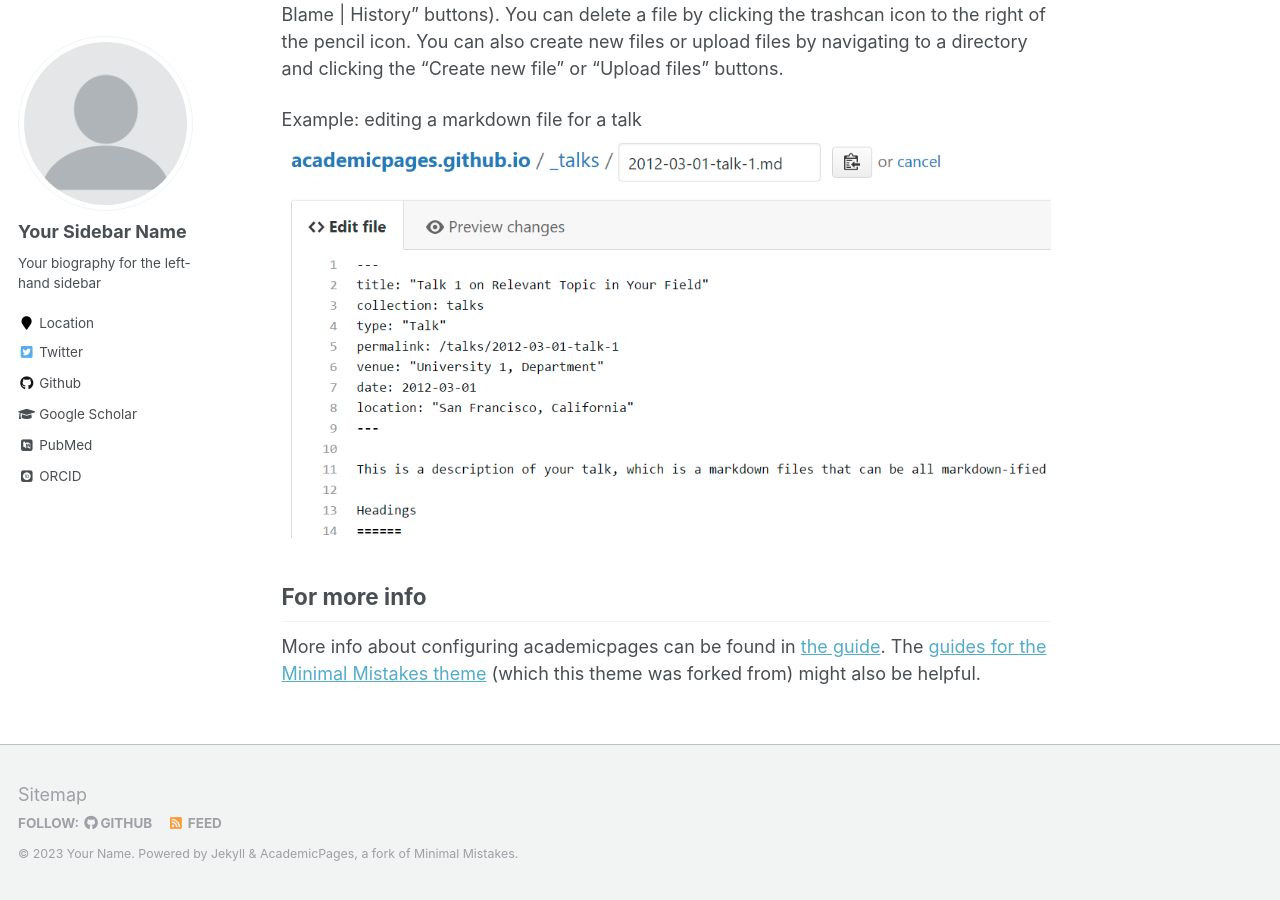
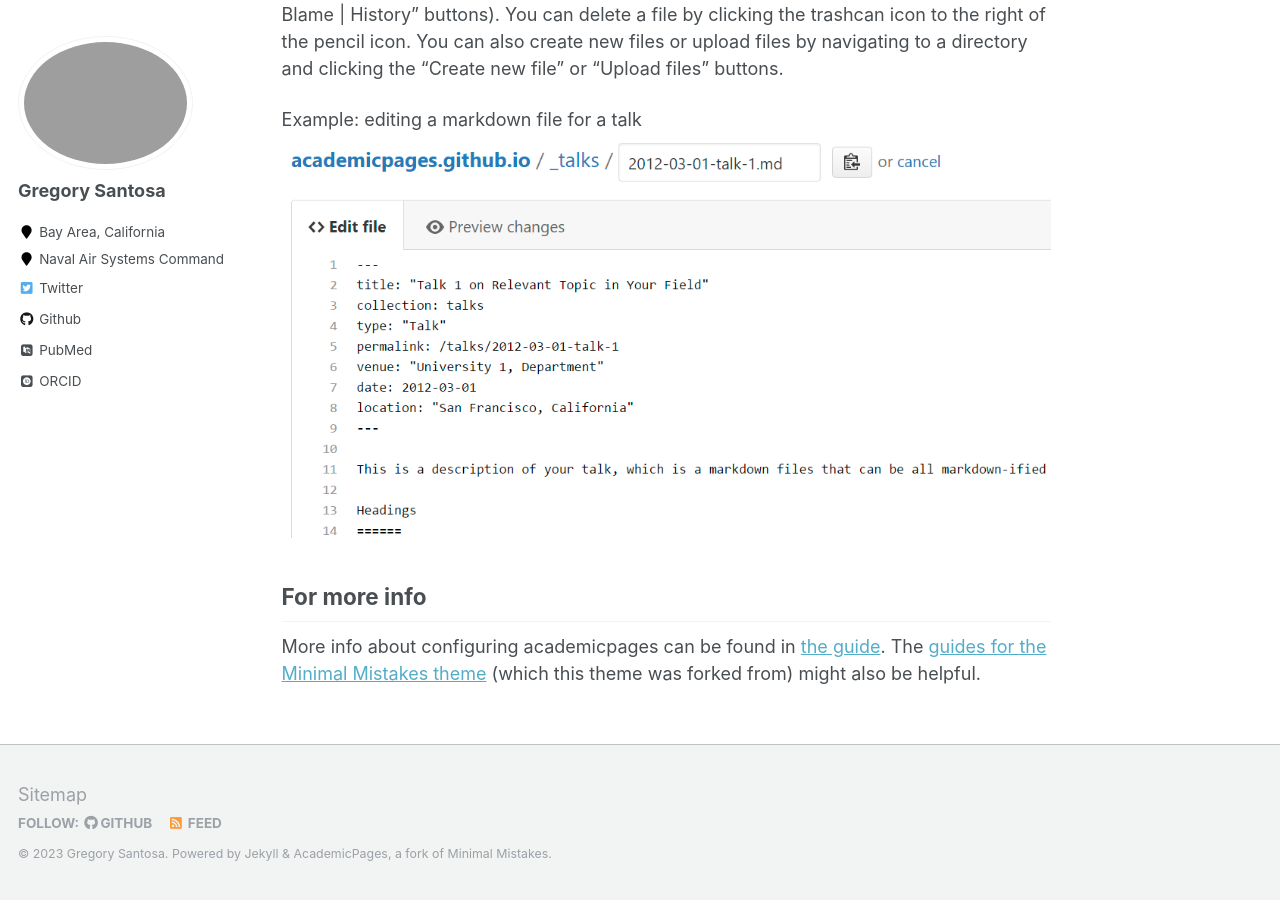
Before and after one commit to gregorysantosa/gregorysantosa.github.io, a Jekyll site: the page built from _pages/about.md, in a window 1280 px wide and 900 px high, scrolled down 2463 px. Built offline with Jekyll 4.4.1, drawn with Linux system fonts in a browser that asks for light colours; some web fonts are replaced; some of the changed text lies outside the part shown.

Commit message:
Updated some of the main website

```diff
--- a/_config.yml
+++ b/_config.yml
@@ -7,16 +7,16 @@
 
 # Site Settings
 locale                   : "en-US"
-title                    : "Your Name / Site Title"
+title                    : "Gregory Santosa"
 title_separator          : "-"
-name                     : &name "Your Name"
+name                     : &name "Gregory Santosa"
 description              : &description "personal description"
-url                      : https://academicpages.github.io # the base hostname & protocol for your site e.g. "https://mmistakes.github.io"
+url                      : https://gregorysantosa.github.io # the base hostname & protocol for your site e.g. "https://mmistakes.github.io"
 baseurl                  : "" # the subpath of your site, e.g. "/blog"
-repository               : "academicpages/academicpages.github.io"
-teaser                   :  # filename of teaser fallback teaser image placed in /images/, .e.g. "500x300.png"
+repository               : "gregorysantosa/gregorysantosa.github.io"
+teaser                   :  "20231013GregorySantosaLinkedInPhoto.png" # filename of teaser fallback teaser image placed in /images/, .e.g. "500x300.png"
 breadcrumbs              : false # true, false (default)
-words_per_minute         : 160
+words_per_minute         : 130
 future                   : true
 read_more                : "disabled" # if enabled, adds "Read more" links to excerpts
 talkmap_link             : false #change to true to add link to talkmap on talks page
@@ -80,13 +80,13 @@ analytics:
 
 # Site Author
 author:
-  name             : "Your Sidebar Name"
-  avatar           : "profile.png"
-  bio              : "Your biography for the left-hand sidebar"
-  location         : "Location"
-  employer         :
+  name             : "Gregory Santosa"
+  avatar           : "20231013GregorySantosaLinkedInPhoto.png"
+  bio              : ""
+  location         : "Bay Area, California"
+  employer         : "Naval Air Systems Command"
   pubmed           : "https://www.ncbi.nlm.nih.gov/pubmed/?term=john+snow"
-  googlescholar    : "http://yourfullgooglescholarurl.com"
+  googlescholar    :
   email            :
   researchgate     :  # example: "https://www.researchgate.net/profile/yourprofile"
   uri              :
```
Also changed, not shown: 1 other file.
